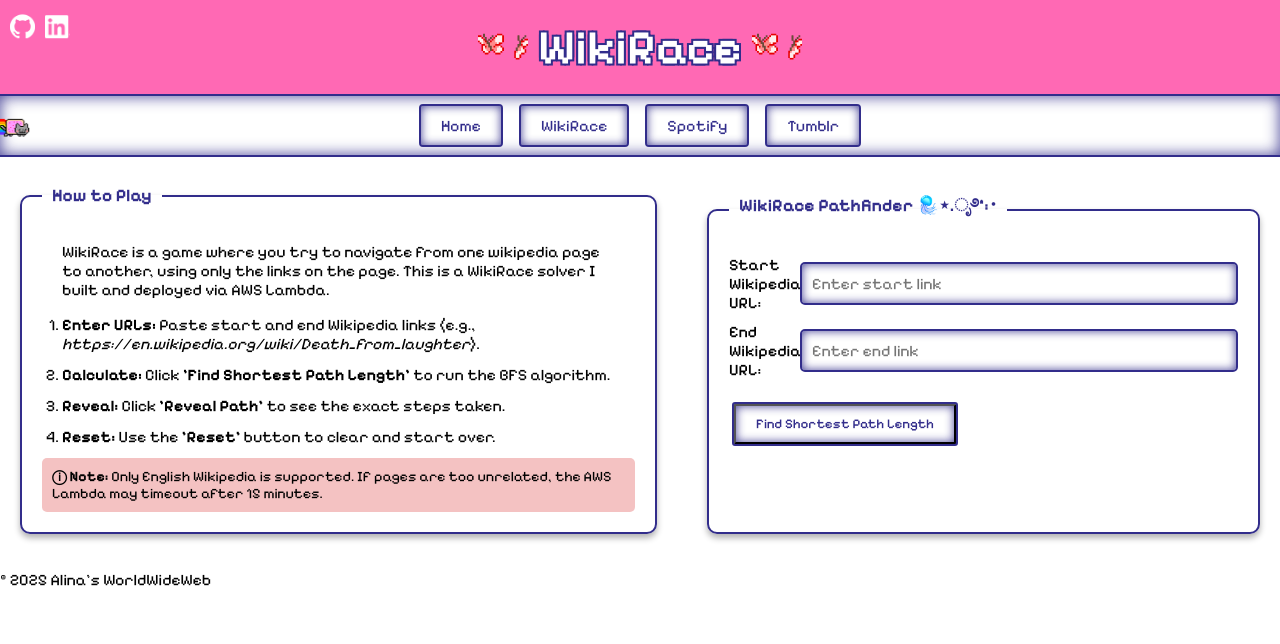
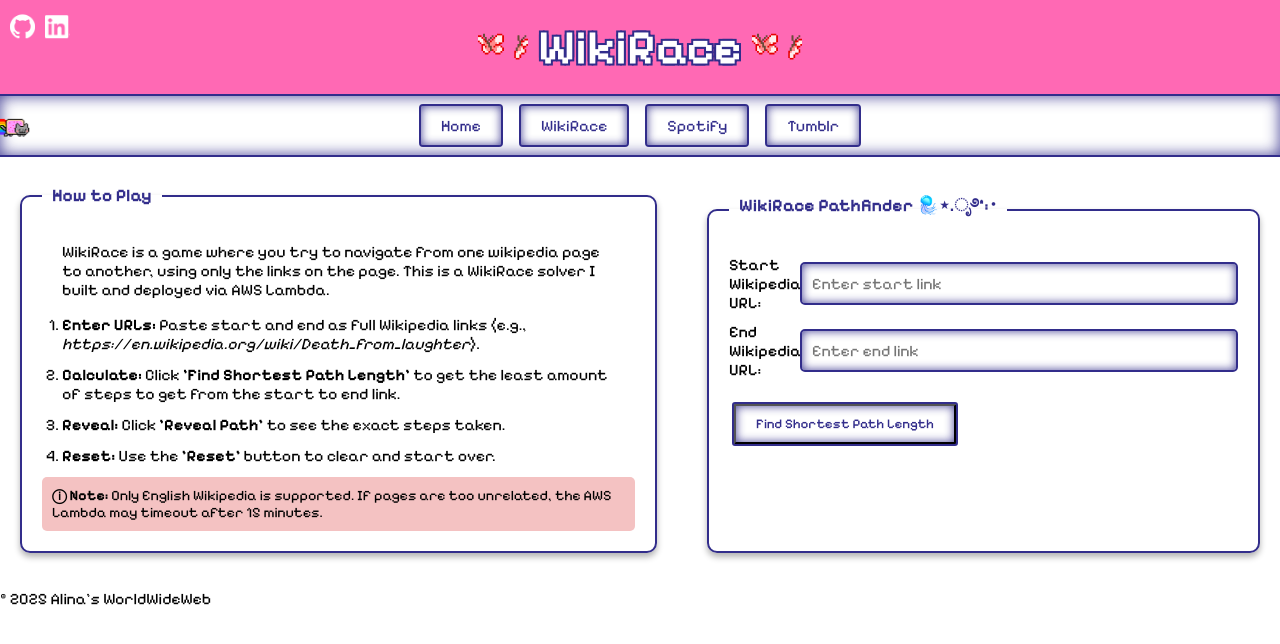
Before and after one commit to alinagarib/alinagarib.github.io, a Jekyll site: the page built from wikirace.markdown, in a window 1280 px wide. Shown: the top 644 px of the page. Built offline with Jekyll 4.4.1, drawn with Linux system fonts in a browser that asks for light colours.

Commit message:
changed instructions

```diff
--- a/wikirace.markdown
+++ b/wikirace.markdown
@@ -79,8 +79,8 @@
     <legend>How to Play</legend>
     <ol class="instructions-list">
       <p>WikiRace is a game where you try to navigate from one wikipedia page to another, using only the links on the page. This is a WikiRace solver I built and deployed via AWS Lambda.</p>
-      <li><strong>Enter URLs:</strong> Paste start and end Wikipedia links (e.g., <i>https://en.wikipedia.org/wiki/Death_from_laughter</i>).</li>
-      <li><strong>Calculate:</strong> Click <b>'Find Shortest Path Length'</b> to run the BFS algorithm.</li>
+      <li><strong>Enter URLs:</strong> Paste start and end as full Wikipedia links (e.g., <i>https://en.wikipedia.org/wiki/Death_from_laughter</i>).</li>
+      <li><strong>Calculate:</strong> Click <b>'Find Shortest Path Length'</b> to get the least amount of steps to get from the start to end link.</li>
       <li><strong>Reveal:</strong> Click <b>'Reveal Path'</b> to see the exact steps taken.</li>
       <li><strong>Reset:</strong> Use the <b>'Reset'</b> button to clear and start over.</li>
     </ol>
```
